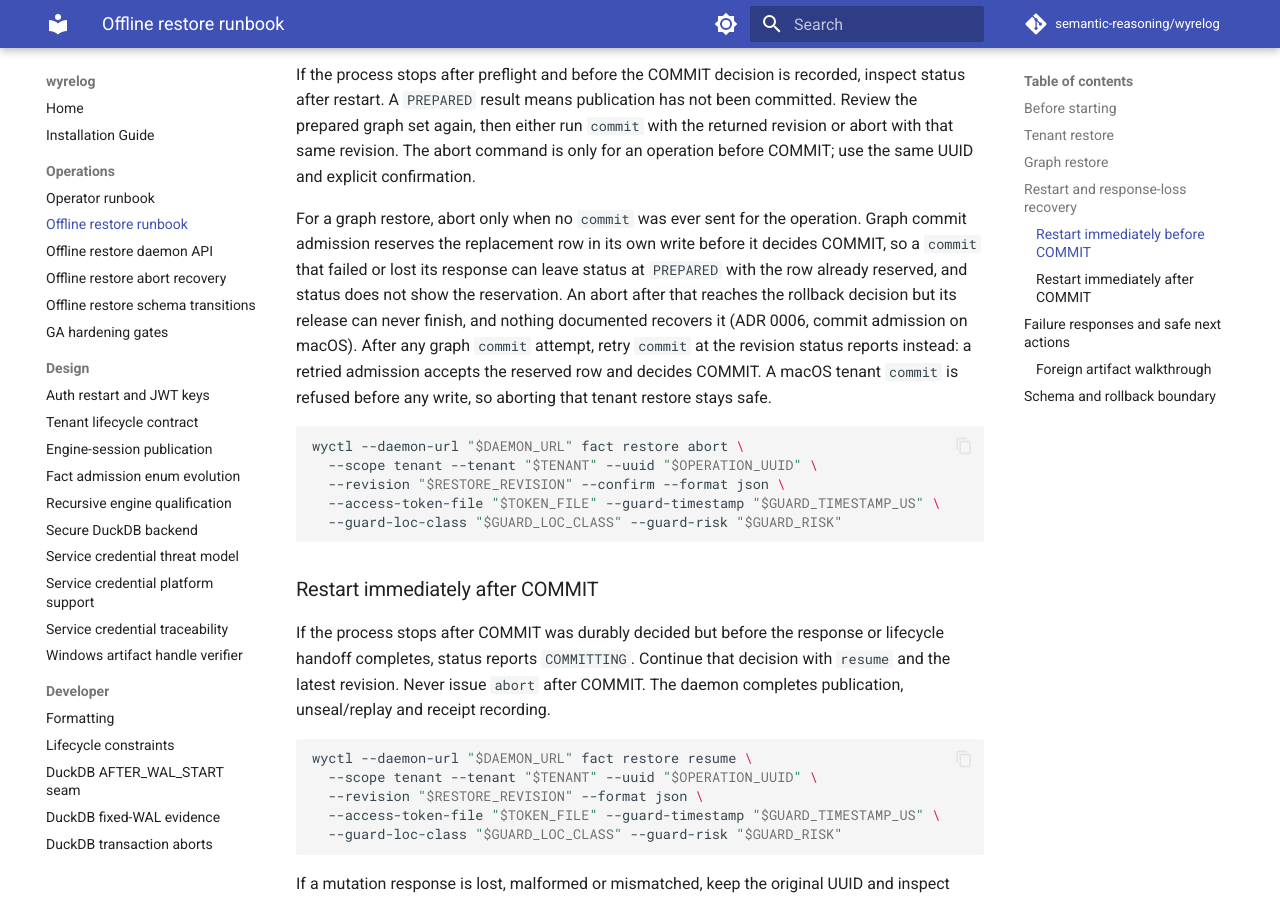
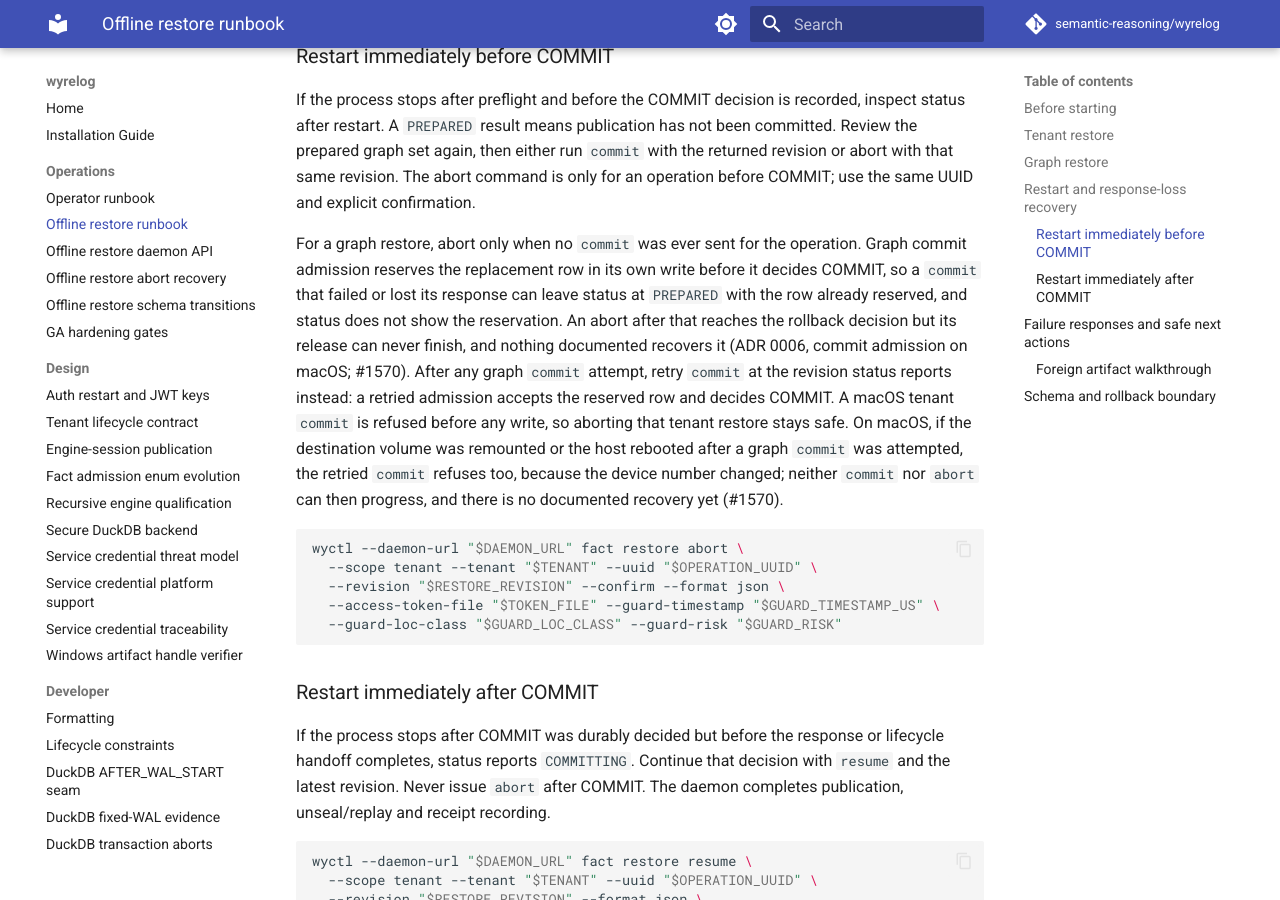
Before and after one commit to semantic-reasoning/wyrelog, an MkDocs documentation site: the page built from docs/fact-offline-restore-runbook.md, in a window 1280 px wide and 900 px high, scrolled down 3892 px. Built offline with MkDocs 1.6.1 and Material for MkDocs 9.7.7, drawn with Linux system fonts in a browser that asks for light colours; comment, search, counter and statistics services are not loaded; some of the changed text lies outside the part shown.

Commit message:
docs: cite the macOS graph restore follow-up issues (#1303)
Replace both #TBD-U5-15b placeholders in ADR 0006 with #1569, the seal
re-close that the recovery-only restore unseal left open.  Cite #1570,
the abort that cannot release after admission reserved the replacement
row, in the ADR, the offline restore runbook and the daemon API, and
#1571, the macOS resume digest stall that blocks the daemon's HTTP
loop, where the ADR called it a follow-up.

Record for operators that on macOS a remount or reboot after a graph
commit attempt and before COMMIT changes the device number every later
step compares, so neither commit nor abort can progress, and that
status sent during a blocked resume needs the same raised wyctl
timeout.  In the ADR, the promote resume dispatcher row now names a
present journal that is not the anchor (BUSY), and the restore handler,
not only a restart, is named as never reopening a runtime it left
closed after a promotion tail failure or a lost promotion response.

````diff
--- a/docs/fact-offline-restore-runbook.md
+++ b/docs/fact-offline-restore-runbook.md
@@ -4,7 +4,7 @@ This guide covers daemon-managed, staged restore of a tenant's selected graph se
 
 ## Before starting
 
-Run a tenant restore on Linux. On macOS a graph restore runs the whole lifecycle, `commit` and `resume` included, as on Linux; a tenant restore there admits `begin` and `prepare`, but its `commit` answers `403 restore_refused` and its `resume` is refused, so a macOS tenant restore can only be aborted (#1303 U6). Once commit has been decided, on any platform, `abort` is refused and `resume` is the only forward action. On macOS a fresh graph `resume` hashes the restored main file several times, about 22 seconds per GiB, and the daemon answers nothing else meanwhile; for a large graph raise wyctl's 2000 ms default with the global option before `fact`, as in `wyctl --timeout-ms 600000 --daemon-url "$DAEMON_URL" fact restore resume ...`, and after a client timeout read `status` rather than assuming failure (ADR 0006). Windows refuses `commit` (#1304). See [the daemon API](offline-restore-daemon-api.md). A successful `dry-run` does not mean `commit` or `resume` is supported on that platform.
+Run a tenant restore on Linux. On macOS a graph restore runs the whole lifecycle, `commit` and `resume` included, as on Linux; a tenant restore there admits `begin` and `prepare`, but its `commit` answers `403 restore_refused` and its `resume` is refused, so a macOS tenant restore can only be aborted (#1303 U6). Once commit has been decided, on any platform, `abort` is refused and `resume` is the only forward action. On macOS a fresh graph `resume` hashes the restored main file several times, about 22 seconds per GiB, and the daemon answers nothing else meanwhile; for a large graph raise wyctl's 2000 ms default with the global option before `fact`, as in `wyctl --timeout-ms 600000 --daemon-url "$DAEMON_URL" fact restore resume ...`, and after a client timeout read `status` rather than assuming failure, with the same raised timeout, because the daemon answers it only after the resume finishes (ADR 0006, #1571). Windows refuses `commit` (#1304). See [the daemon API](offline-restore-daemon-api.md). A successful `dry-run` does not mean `commit` or `resume` is supported on that platform.
 
 Obtain the bundle manifest SHA-256 through a separately trusted channel, such as a signed backup receipt. Do not trust a digest copied from the bundle or restore journal. Put the bundle in the daemon-readable owner-only bundle directory, and use the exact same bundle and digest throughout this operation. Register every schema definition selected by the backup on the destination before sealing it; the backup manifest carries selected versions, not schema definitions. See [schema transition limits](fact-offline-restore-schema-transition.md).
 
@@ -160,11 +160,14 @@ write before it decides COMMIT, so a `commit` that failed or lost its
 response can leave status at `PREPARED` with the row already reserved, and
 status does not show the reservation. An abort after that reaches the
 rollback decision but its release can never finish, and nothing documented
-recovers it (ADR 0006, commit admission on macOS). After any graph `commit`
-attempt, retry `commit` at the revision status reports instead: a retried
-admission accepts the reserved row and decides COMMIT. A macOS tenant
+recovers it (ADR 0006, commit admission on macOS; #1570). After any graph
+`commit` attempt, retry `commit` at the revision status reports instead: a
+retried admission accepts the reserved row and decides COMMIT. A macOS tenant
 `commit` is refused before any write, so aborting that tenant restore stays
-safe.
+safe. On macOS, if the destination volume was remounted or the host rebooted
+after a graph `commit` was attempted, the retried `commit` refuses too,
+because the device number changed; neither `commit` nor `abort` can then
+progress, and there is no documented recovery yet (#1570).
 
 ```sh
 wyctl --daemon-url "$DAEMON_URL" fact restore abort \
````
Also changed, not shown: docs/adr/0006-macos-provisioning-object-identity.md (+16 -13 lines), docs/offline-restore-daemon-api.md (+6 -5 lines).
